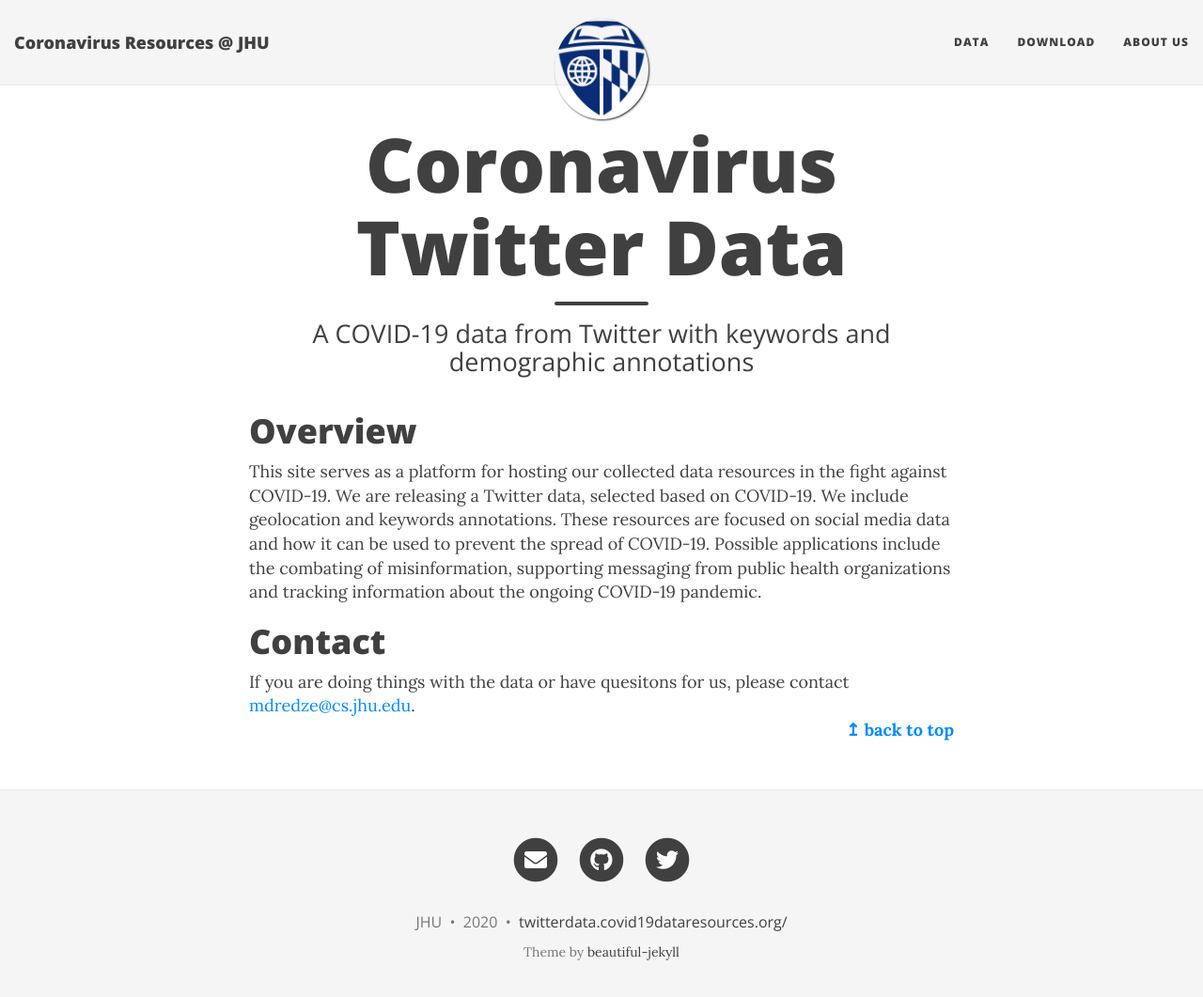
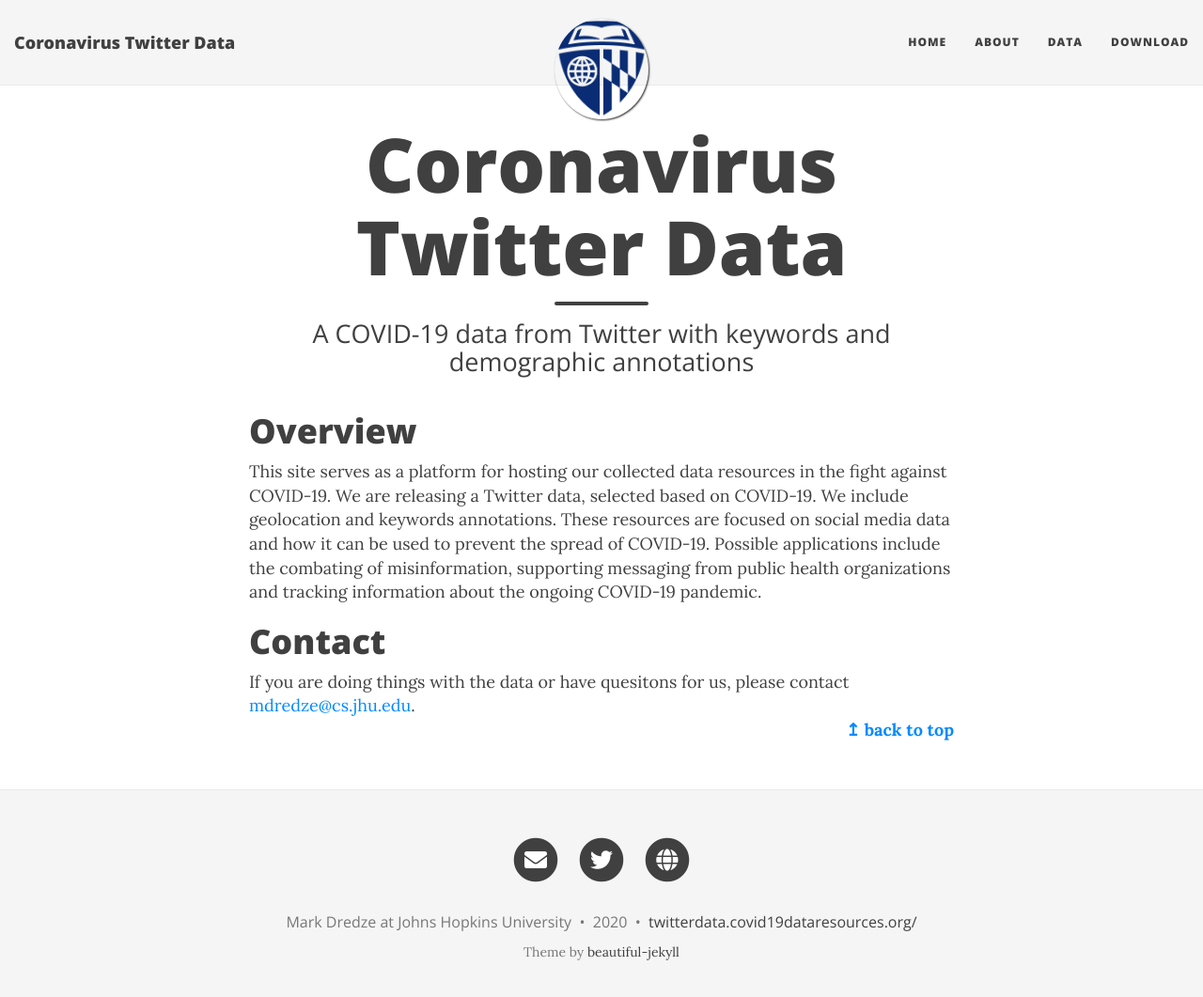
Before and after one commit to mdredze/covid19_twitter_data.github.io, a Jekyll site: the page built from index.html, in a window 1280 px wide and 1074 px high. Shown: the top 1061 px of the window at 94% size. Built offline with Jekyll 4.4.1, drawn with Linux system fonts in a browser that asks for light colours; nearby versions of some CDN libraries; the list of posts is cut into pages by our own code.

```diff
--- a/_config.yml
+++ b/_config.yml
@@ -1,10 +1,10 @@
 # --- General options --- #
 
 # Name of website
-title: Coronavirus Resources @ JHU
+title: Coronavirus Twitter Data
 
 # Short description of your site
-description: COVID-19 Twitter data source with demographic information.
+description: A Twitter dataset on COVID-19 (Coronavirus)
 
 # --- Local development options ---
 # If your website is hosted locally rather than on GitHub, then you need to uncomment the next two parameters to set the url and baseurl
@@ -20,9 +20,11 @@
 
 # List of links in the navigation bar
 navbar-links:
+  Home: "index"
+  About: "about"
   Data: "data"
   Download: "download"
-  About Us: "aboutus"
+
 #  Resources:
 #    - Beautiful Jekyll: "http://deanattali.com/beautiful-jekyll/"
 #    - Learn markdown: "http://www.markdowntutorial.com/"
@@ -62,7 +64,7 @@
 # Change all these values or delete the ones you don't want.
 # Important: you must keep the "name" parameter, everything else you can remove
 author:
-  name: JHU
+  name: Mark Dredze at Johns Hopkins University
 
 # Select your active Social Network Links.
 # Uncomment the links you want to show in the footer and add your information to each link.
@@ -72,8 +74,9 @@
 #  rss: true
   email: "mdredze@cs.jhu.edu"
 #  facebook: deanattali
-  github: mdredze
+#  github: mdredze
   twitter: mdredze
+  web: http://www.dredze.com
 #  reddit: yourname
 #  linkedin: daattali
 #  xing: yourname
--- a/_data/SocialNetworks.yml
+++ b/_data/SocialNetworks.yml
@@ -90,3 +90,8 @@
   name: "Yelp"
   urlTemplate: "https://{value}.yelp.com"
   icon: "fab fa-yelp"
+
+web:
+  name: "Web"
+  urlTemplate: "{value}"
+  icon: "fas fa-globe"
```
